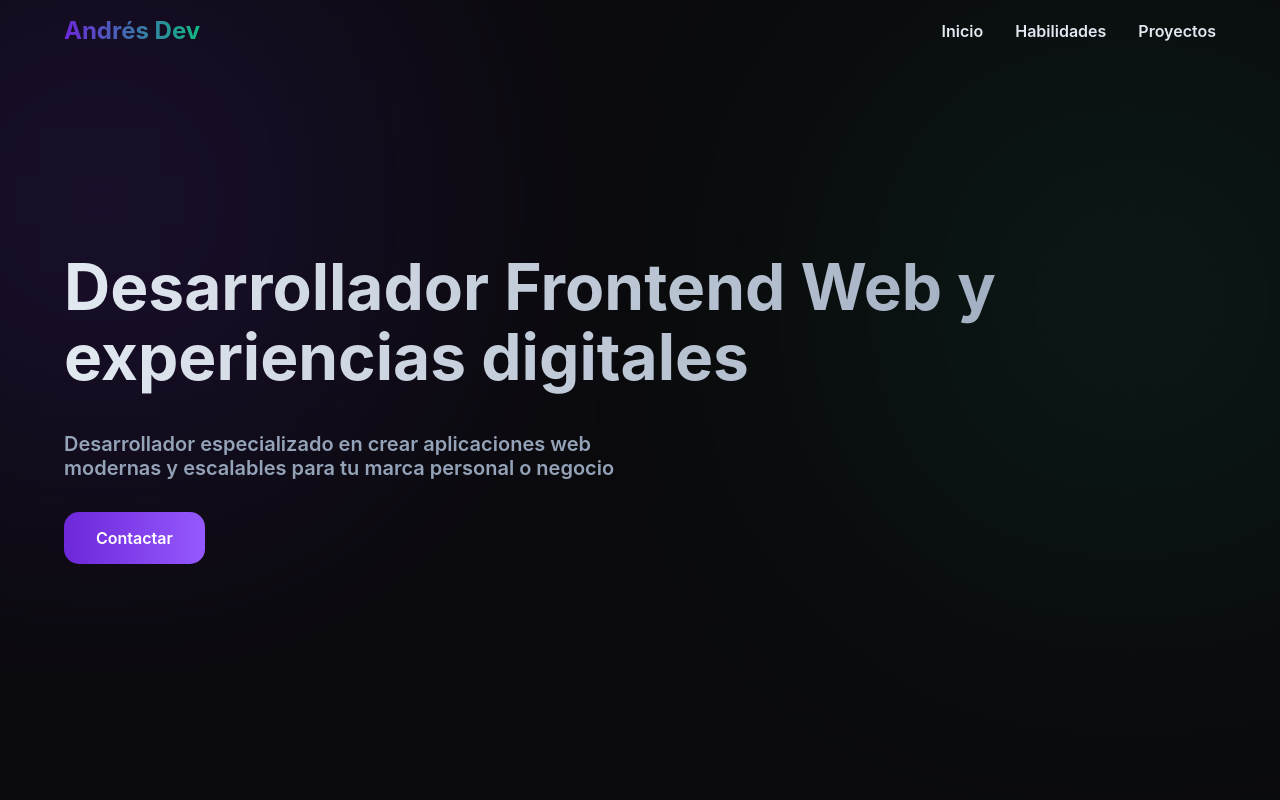
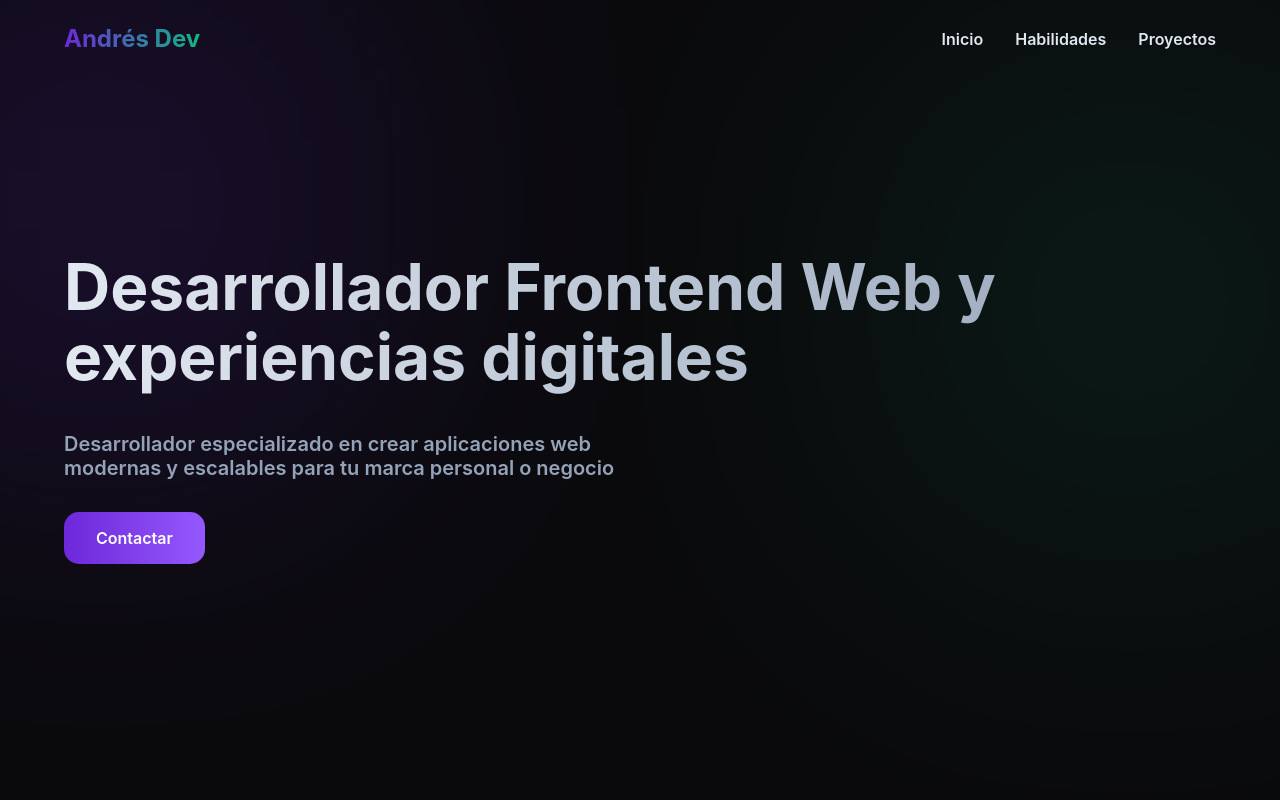
Before and after one commit to andresaroni/portafolio, a plain HTML site: page index.html in a window 1280 px wide. Shown: the top 800 px of the page. Drawn offline with Linux system fonts and the light colour scheme.

Commit message:
arreglos

```diff
--- a/estilos.css
+++ b/estilos.css
@@ -26,7 +26,7 @@ body{
 
 .contenedor{
     max-width: 1200px;
-    padding: 0 1.5rem;
+    padding: 1.5rem;
     margin: 0 auto;
 }
 
@@ -34,7 +34,6 @@ header{
     position: fixed;
     width: 100%;
     z-index: 100;
-    padding: 1rem 0;
     transition: all 0.3s ease-in-out;
 }
 
@@ -175,7 +174,7 @@ nav{
 }
 
 section {
-    padding: 8rem 0;
+    padding: 2rem 0;
     position: relative;
 }
 
@@ -345,10 +344,11 @@ footer p{
 
     .links {
         position: absolute;
-        top: -20px;
+        top: 0;
         right: -100%;
         width: 100%;
         height: 100vh;
+        display: flex;
         flex-direction: column;
         justify-content: center;
         align-items: center;
```
